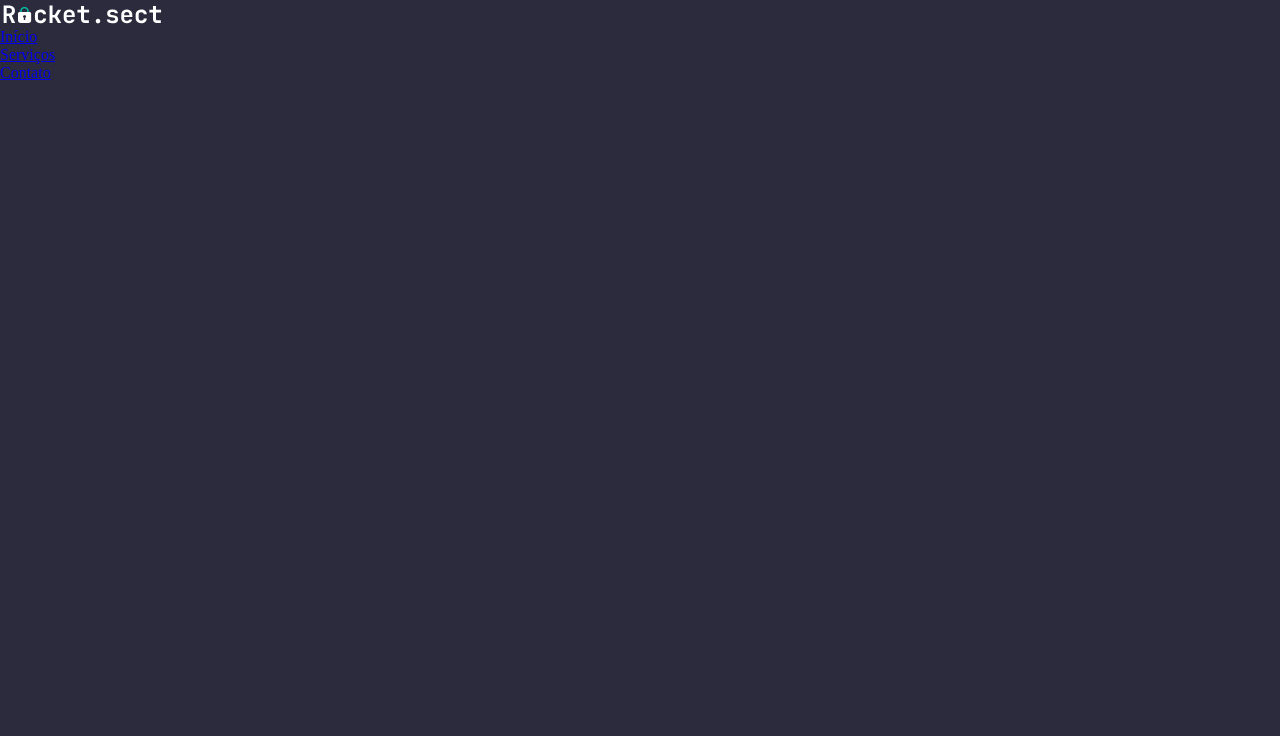
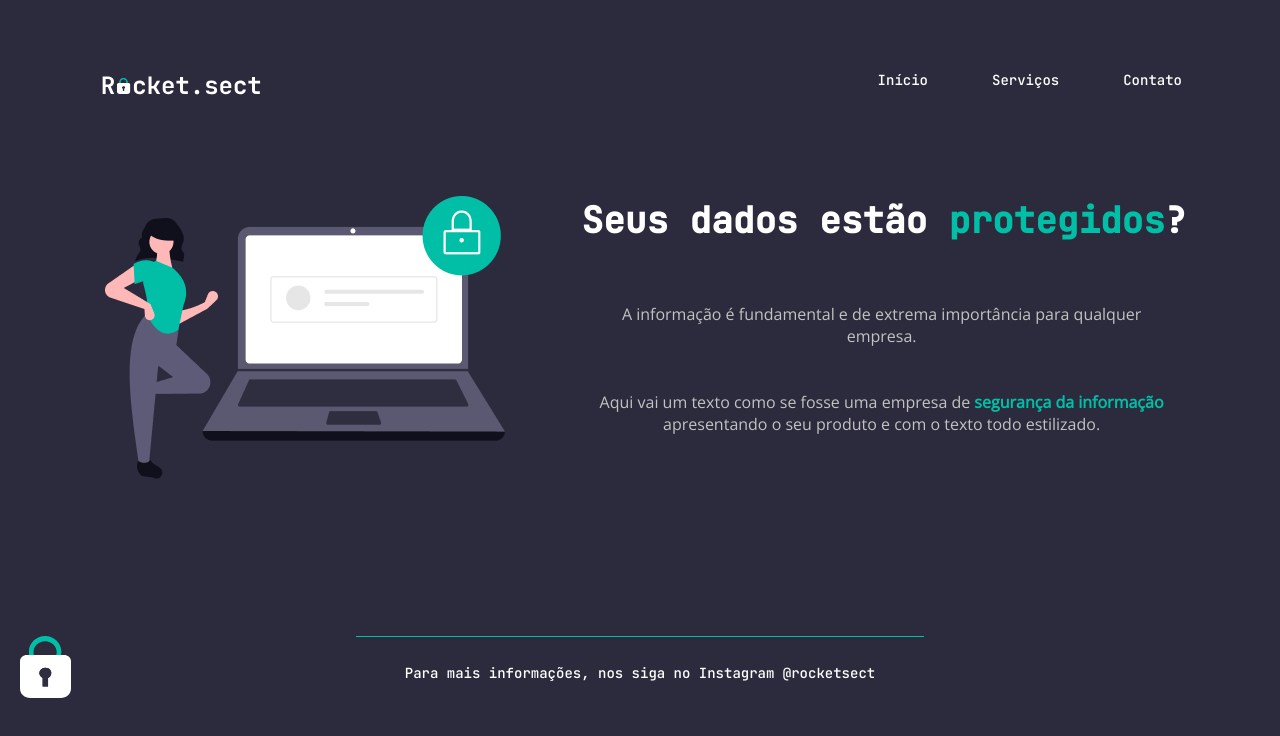
Before and after one commit to gabcamargo/rocket-sect, a plain HTML site: page index.html in a window 1280 px wide. Drawn offline with nearby package versions, Linux system fonts and the light colour scheme.

Commit message:
style: Adiciona estilos avançados ao projeto
Este commit implementa estilos avançados para aprimorar a aparência e a experiência do usuário no projeto Rocketsect. As principais adições no arquivo style.css incluem:

- Reset de margens e preenchimentos para o seletor universal (*).
- Definição de estilos para o corpo da página, incluindo cor de fundo, fonte e tamanho do texto.
- Estilização do cabeçalho (header), usando flexbox para alinhar os elementos e configurando o espaçamento interno.
- Adição de estilos para a lista de menu (#menu) e links de navegação (#inicio, #servicos, #contato).
- Estilização da seção principal (main) com alinhamento central e espaçamento interno.
- Estilização do container (#container) e definição de estilos para o título (#titulo) e parágrafo de informação (#paragrafo-informacao).
- Destaque de elementos específicos (#destaque-protegidos, #destaque-seguranca) com uma cor específica.
- Estilização do rodapé (footer) com alinhamento central e borda superior.
- Adição de estilos para a imagem (#imagem-cadeado) e informações do rodapé (#informacoes-footer).

Essas alterações fornecem uma base estilizada para a página, melhorando a legibilidade e a estética geral do projeto.

```diff
--- a/index.html
+++ b/index.html
@@ -1,21 +1,48 @@
 <!DOCTYPE html>
 <html lang="pt-br">
+
 <head>
     <meta charset="UTF-8">
     <meta name="viewport" content="width=device-width, initial-scale=1.0">
+    <link rel="preconnect" href="https://fonts.googleapis.com">
+    <link rel="preconnect" href="https://fonts.gstatic.com" crossorigin>
     <title>Rocketsect</title>
+    <link rel="icon" type="image/png" href="imagens/padlock-decoration.svg">
     <link rel="stylesheet" href="style.css">
+    <link href="https://fonts.googleapis.com/css2?family=JetBrains+Mono:wght@500&family=Open+Sans&display=swap"
+        rel="stylesheet">
+
 </head>
+
 <body>
     <header>
-            <img src="imagens/logo.svg" alt="logo da Rocketsect"/>
+        <img id="logo" src="imagens/logo.svg" alt="logo da Rocketsect" />
+        <ul id="menu">
+            <li><a href="#" id="inicio">Início</a></li>
+            <li><a href="#" id="servicos">Serviços</a></li>
+            <li><a href="#" id="contato">Contato</a></li>
+        </ul>
+    </header>
+    <main>
+        <img src="imagens/img1.png" alt="Imagem de uma mulher ao lado de um notebook." id="imagem-principal" />
 
-            <ul>
-                <li><a href="#">Início</a></li>
-                <li><a href="#">Serviços</a></li>
-                <li><a href="#">Contato</a></li>
-            </ul>
-    </header>
+        <section id="container">
+            <h1 id="titulo">Seus dados estão <span id="destaque-protegidos">protegidos</span>?</h1>
 
+            <p id="paragrafo-informacao">
+                A informação é fundamental e de extrema importância para qualquer empresa.
+                <br><br><br>
+                Aqui vai um texto como se fosse uma empresa de <strong id="destaque-seguranca">segurança da informação</strong> apresentando o seu produto e com
+                o texto todo estilizado.
+            </p>
+        </section>
+
+    </main>
+
+    <footer>
+        <img src="imagens/padlock-decoration.svg" alt="Imagem de um cadeado" id="imagem-cadeado" />
+        <p id="informacoes-footer">Para mais informações, nos siga no Instagram @rocketsect</p>
+    </footer>
 </body>
+
 </html>
--- a/style.css
+++ b/style.css
@@ -1,8 +1,88 @@
 * {
     margin: 0;
     padding: 0;
+
+
 }
 
 body {
     background-color: #2C2B3D;
+    font-family: 'JetBrains Mono', monospace;
+    color: white;
+    font-size: 14px;
 }
+
+header {
+    display: flex;
+    justify-content: space-between;
+    padding: 71px 98px 0 99px;
+}
+
+#menu {
+    list-style-type: none;
+    display: flex;
+}
+
+#inicio,
+#servicos,
+#contato {
+    text-decoration: none;
+    color: white;
+}
+
+#servicos {
+    padding: 0 64px;
+}
+
+main {
+    display: flex;
+    justify-content: center;
+    padding: 101px 89px 157px 99px;
+}
+
+#container {
+    text-align: center;
+
+
+
+}
+
+#titulo {
+    font-size: 36px;
+    padding-left: 77px;
+}
+
+#paragrafo-informacao {
+    padding: 59px 0 0 82px;
+    width: 590px;
+    height: 168px;
+    font-family: 'Open Sans', sans-serif;
+    font-size: 16px;
+    color: #C2C2C2;
+
+}
+
+#destaque-protegidos, #destaque-seguranca {
+    color: #00BFA6;
+
+}
+
+footer {
+    display: flex;
+    justify-content: center;
+
+}
+
+#imagem-cadeado{
+    position: fixed;
+    left: 20px;
+}
+
+#informacoes-footer {
+    text-align: center;
+    border-top: 1px solid #00BFA6;
+    width: 568px;
+    padding-top: 27px;
+
+
+}
```
